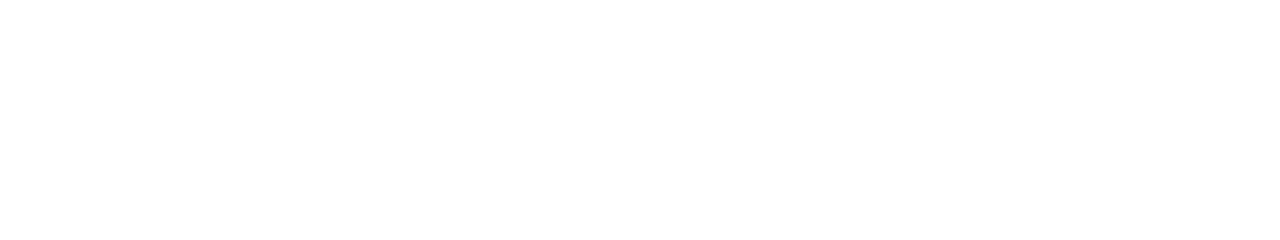
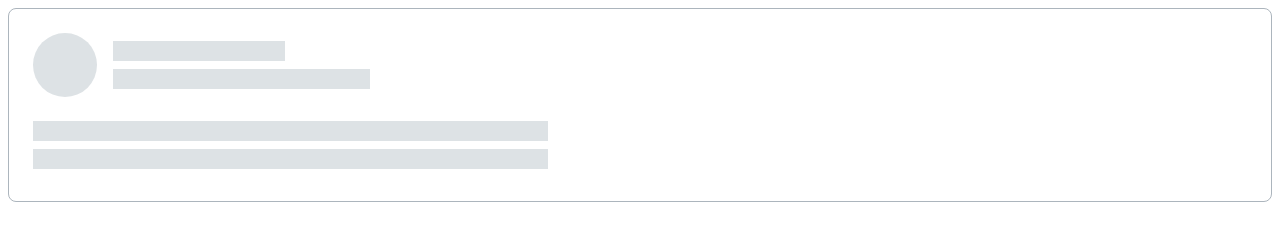
Before and after one commit to js-tasks-ru/htmlcss-20240412_ivan-glushkov1997, a website: page 04-lection2/02-skeleton/index.html in a window 1280 px wide. Drawn offline with Linux system fonts and the light colour scheme.

Commit message:
feat: skeleton

```diff
--- a/04-lection2/02-skeleton/index.html
+++ b/04-lection2/02-skeleton/index.html
@@ -6,6 +6,17 @@
         <link rel="stylesheet" href="./skeleton.css">
     </head>
     <body>
+    <div class="skeleton">
+        <div class="skeleton__group">
+            <div class="skeleton__circle"></div>
+            <div class="skeleton__group-item">
+                <div class="skeleton__line" style="width: 172px"></div>
+                <div class="skeleton__line" style="width: 257px"></div>
+            </div>
+        </div>
 
+        <div class="skeleton__line" style="width: 515px"></div>
+        <div class="skeleton__line" style="width: 515px"></div>
+    </div>
     </body>
 </html>
--- a/04-lection2/02-skeleton/skeleton.css
+++ b/04-lection2/02-skeleton/skeleton.css
@@ -0,0 +1,38 @@
+.skeleton {
+    padding: 24px 40px 32px 24px;
+    border: 1px solid var(--grey-3);
+    box-sizing: border-box;
+    border-radius: 8px;
+
+    display: flex;
+    flex-direction: column;
+}
+
+.skeleton__group {
+    display: flex;
+    flex-direction: row;
+    margin-bottom: 24px;
+}
+
+.skeleton__group-item {
+    align-self: center;
+}
+
+.skeleton__circle {
+    width: 64px;
+    height: 64px;
+    margin-right: 16px;
+    background: var(--grey-2);
+    border-radius: 50%;
+}
+
+.skeleton__line {
+    display: flex;
+    margin-bottom: 8px;
+    height: 20px;
+    background: var(--grey-2);
+}
+
+.skeleton__line:last-child {
+    margin-bottom: 0;
+}
```
